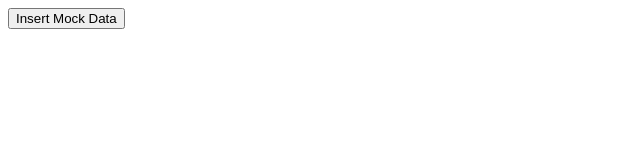
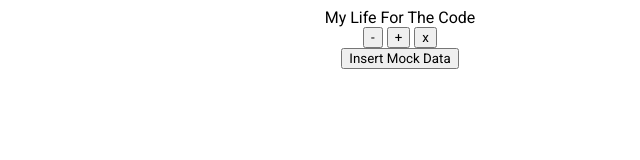
Before and after one commit to prabhaskumra/simulator-agilysys, an Electron app: page views/index.html in a window 800 px wide. Shown: the whole page, without its empty margins (0-640 px from the left). Drawn offline with Linux system fonts and the light colour scheme; no server answers.

Commit message:
changed font cool

```diff
--- /dev/null
+++ b/views/css/main.css
@@ -0,0 +1,3 @@
+body{
+    font-family: 'Roboto', sans-serif;
+}
--- a/views/index.html
+++ b/views/index.html
@@ -5,9 +5,30 @@
     <meta name="viewport" content="width=device-width, initial-scale=1.0">
     <meta http-equiv="X-UA-Compatible" content="ie=edge">
     <title>Document</title>
+    <link href="https://fonts.googleapis.com/css?family=Roboto&display=swap" rel="stylesheet">
     <script src='../scripts/dataread.js'></script>
+
+    <style>
+    body{
+        font-family: 'Roboto', sans-serif;
+        text-align: center;
+    }
+
+    button{
+        font-family: 'Roboto', sans-serif;
+    }
+    </style>
 </head>
 <body>
+    <div id="title-bar">
+        <div id="title">My Life For The Code</div>
+        <div id="title-bar-btns">
+                <button id="min-btn">-</button>
+                <button id="max-btn">+</button>
+                <button id="close-btn">x</button>
+        </div>
+    </div>
+
     <div id="insert-mock-data">
         <button onclick="openFile()" id="insertMockData">Insert Mock Data</button>
         <p style="display: none; color: green" id='imported'>imported</p>
@@ -17,5 +38,6 @@
     <div id ="player-data">
 
     </div>
+
 </body>
 </html>
```
Also changed, not shown: package.json (+4 -4 lines), 1 other file.
